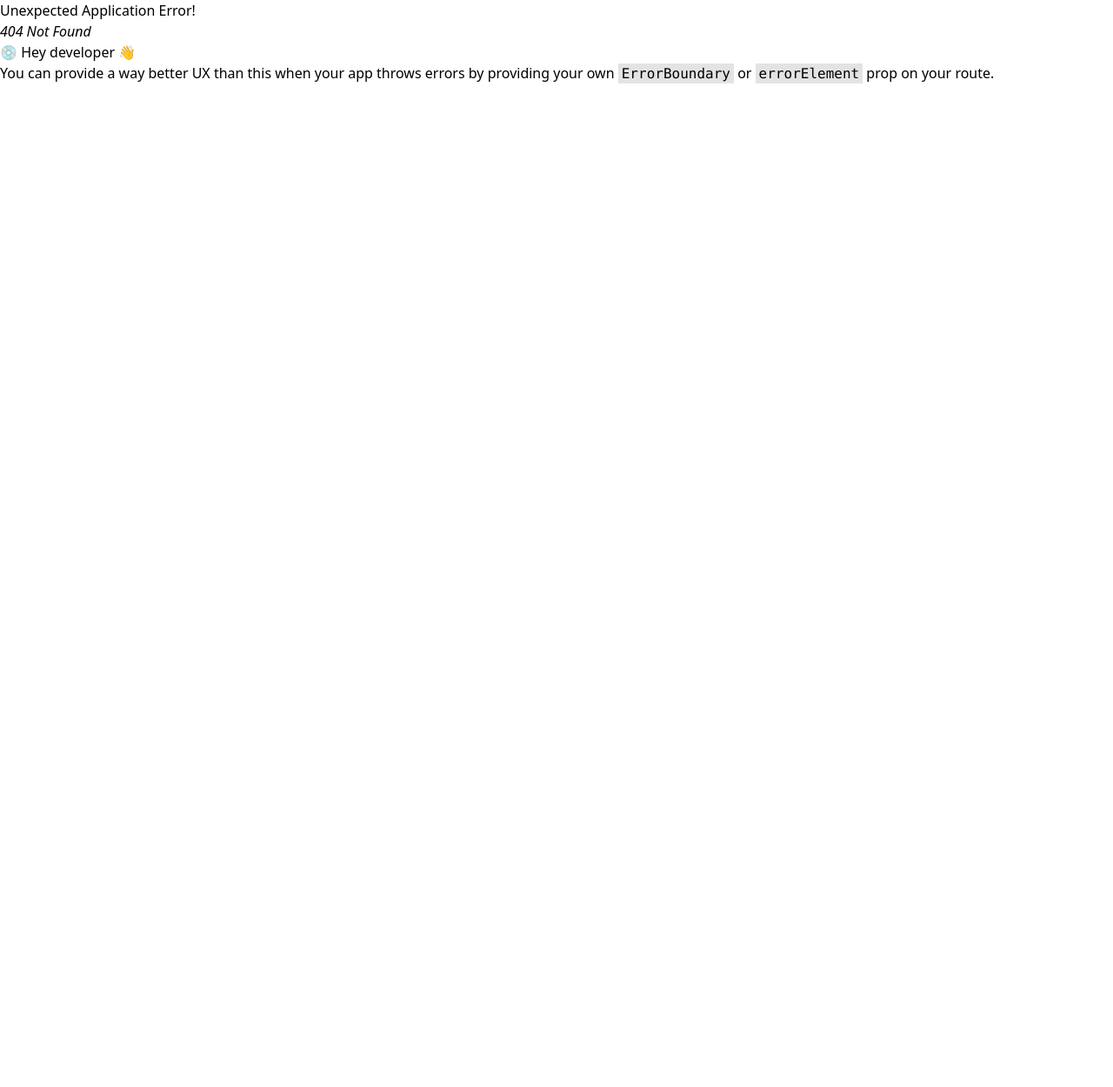
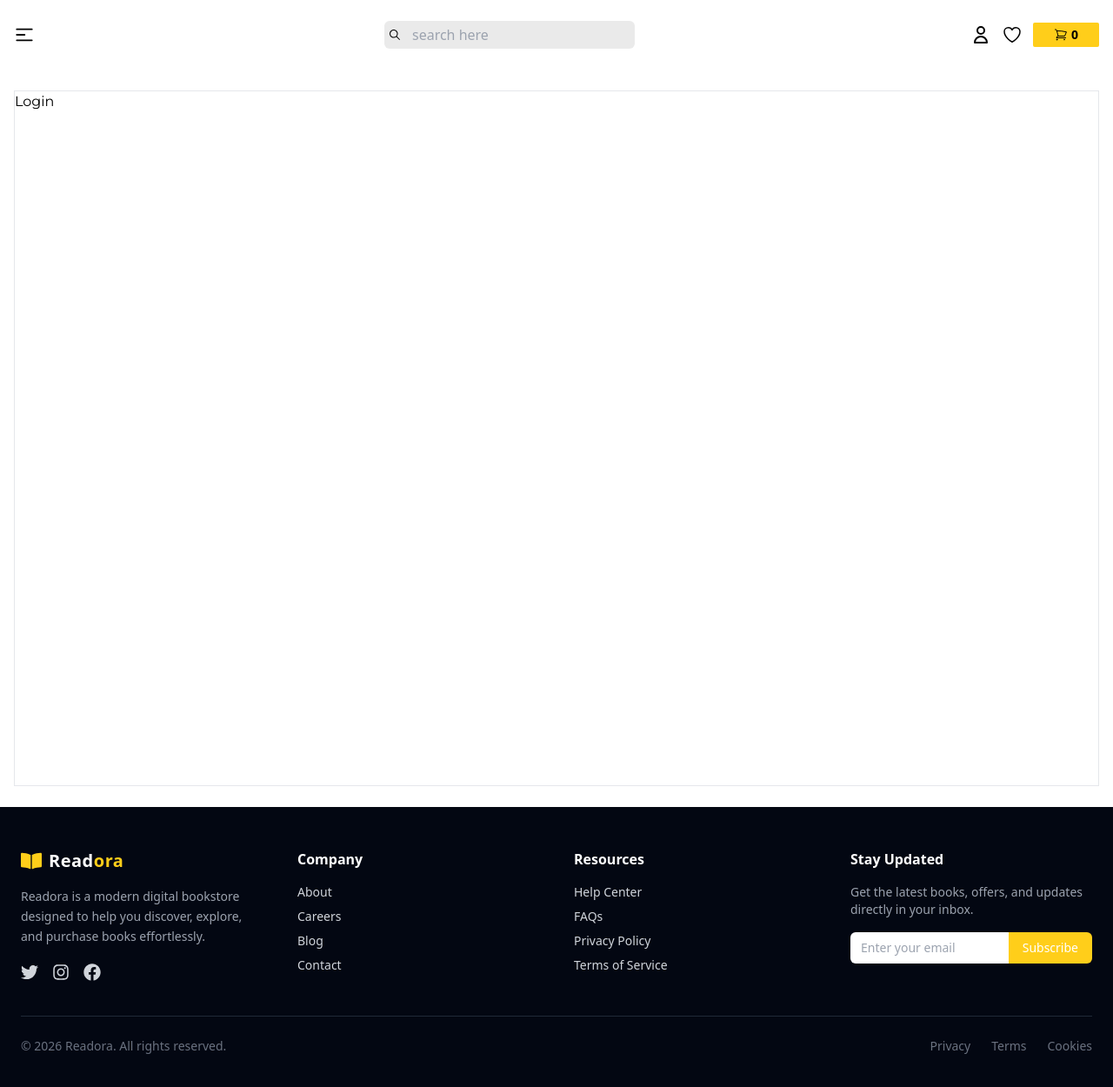
Before and after one commit to patil-bhupendra/bookstore-mern-v2, a React (Vite) app in the folder frontend/: page /login in a window 1280 px wide. Before the commit this address had no page. Shown: the top 1250 px of the page at 87% size. Before the commit the page ends 800 px from the top, so only its background shows below. Built offline with nearby package versions, Linux system fonts and the light colour scheme.

Commit message:
refactor: rename brand from Bookstore to Readora in footer

```diff
--- a/frontend/src/components/Footer.jsx
+++ b/frontend/src/components/Footer.jsx
@@ -19,10 +19,9 @@ const Footer = () => {
           {/* Brand */}
           <div>
             <div className="flex items-center gap-2 mb-4">
-
               <FaBookOpen className="text-primary text-2xl" />
               <span className="text-xl font-bold tracking-wide text-white">
-                Book<span className="text-primary">store</span>
+                Read<span className="text-primary">ora</span>
               </span>
             </div>
 
@@ -145,7 +144,7 @@ const Footer = () => {
 
         {/* Bottom */}
         <div className="border-t border-gray-800 mt-10 pt-6 flex flex-col md:flex-row justify-between items-center text-sm text-gray-500">
-          <p>© {new Date().getFullYear()} Bookstore. All rights reserved.</p>
+          <p>© {new Date().getFullYear()} Readora. All rights reserved.</p>
 
           <div className="flex gap-6 mt-4 md:mt-0">
             <Link to="/privacy" className="hover:text-white transition">
--- /dev/null
+++ b/frontend/src/components/Login.jsx
@@ -0,0 +1,11 @@
+import React from 'react'
+
+const Login = () => {
+  return (
+    <div className='h-screen border'>
+      Login
+    </div>
+  )
+}
+
+export default Login
--- a/frontend/src/components/Navbar.jsx
+++ b/frontend/src/components/Navbar.jsx
@@ -19,7 +19,7 @@ const navigation = [
 const Navbar = () => {
   const [isDropdownOpen, setIsDropdownOpen] = useState(false);
 
-  const currentUser = true;
+  const currentUser = false;
   return (
     <header className="max-w-screen-2xl mx-auto px-4 py-6">
       <nav className="flex justify-between items-center">
--- /dev/null
+++ b/frontend/src/components/Register.jsx
@@ -0,0 +1,11 @@
+import React from 'react'
+
+const Register = () => {
+  return (
+    <div>
+      Register
+    </div>
+  )
+}
+
+export default Register
```
Also changed, not shown: frontend/src/routers/router.jsx (+10 -0 lines).
